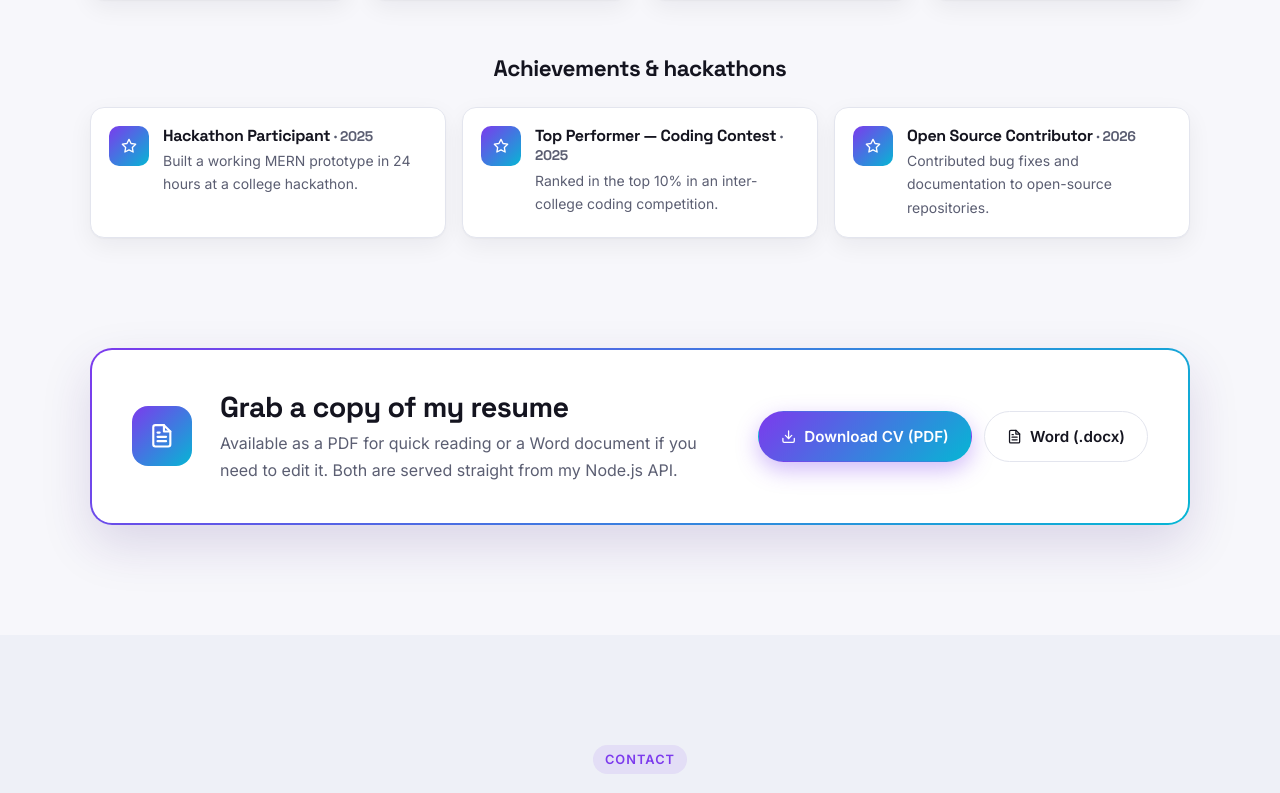
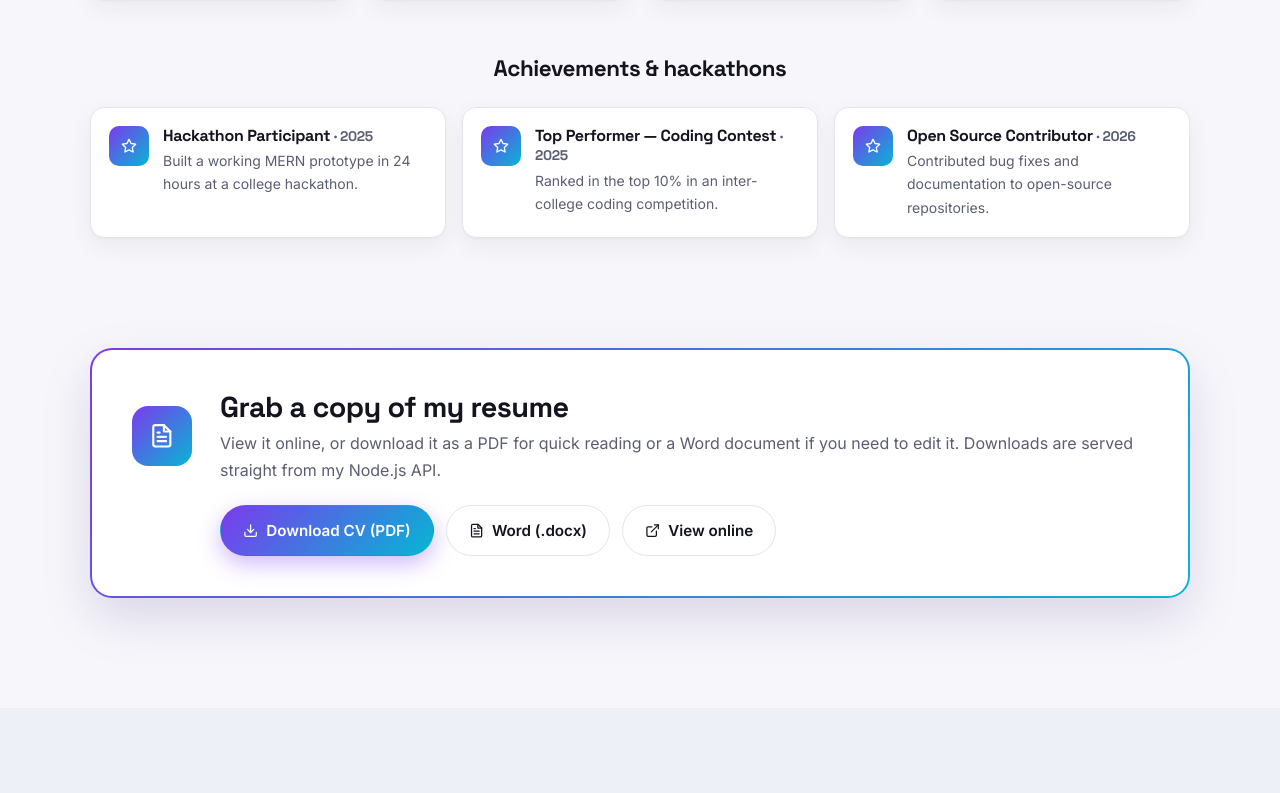
Before and after one commit to bansal1806/Portfolio, a React (Vite) app in the folder client/: page / in a window 1280 px wide. Shown: the part 5443-6236 px from the top of the page. Built offline with nearby package versions, Linux system fonts and the light colour scheme; no server answers.

Commit message:
feat(client): view the resume online from the Resume section
- 'View online' button opens /cv/index.html alongside the PDF/DOCX downloads
- Buttons sit under the description on desktop so the heading isn't squeezed

```diff
--- a/client/src/components/CVButtons.jsx
+++ b/client/src/components/CVButtons.jsx
@@ -1,8 +1,11 @@
-import { FiDownload, FiFileText } from 'react-icons/fi';
-import { CV_URLS } from '../config.js';
+import { FiDownload, FiExternalLink, FiFileText } from 'react-icons/fi';
+import { CV_URLS, CV_ONLINE_URL } from '../config.js';
 
-/** Download links for the CV. Files are streamed from the Express backend (/api/cv/:format). */
-export default function CVButtons({ size, className = '' }) {
+/**
+ * Download links for the CV. Files are streamed from the Express backend (/api/cv/:format).
+ * `showOnline` adds a link to the HTML version of the CV hosted with the site.
+ */
+export default function CVButtons({ size, className = '', showOnline = false }) {
   const sizeClass = size === 'sm' ? ' btn-sm' : '';
   return (
     <div className={`cv-buttons ${className}`}>
@@ -12,6 +15,11 @@ export default function CVButtons({ size, className = '' }) {
       <a href={CV_URLS.docx} className={`btn btn-outline${sizeClass}`} download>
         <FiFileText aria-hidden="true" /> Word (.docx)
       </a>
+      {showOnline && (
+        <a href={CV_ONLINE_URL} className={`btn btn-outline${sizeClass}`} target="_blank" rel="noopener noreferrer">
+          <FiExternalLink aria-hidden="true" /> View online
+        </a>
+      )}
     </div>
   );
 }
--- a/client/src/config.js
+++ b/client/src/config.js
@@ -7,3 +7,6 @@ export const CV_URLS = {
   pdf: `${API_URL}/api/cv/pdf`,
   docx: `${API_URL}/api/cv/docx`,
 };
+
+// HTML version of the CV, served as a static file from client/public/cv/.
+export const CV_ONLINE_URL = '/cv/index.html';
--- a/client/src/sections/Resume.jsx
+++ b/client/src/sections/Resume.jsx
@@ -10,9 +10,9 @@ export default function Resume() {
           <span className="resume-icon"><FiFileText aria-hidden="true" /></span>
           <div className="resume-text">
             <h2>Grab a copy of my resume</h2>
-            <p>Available as a PDF for quick reading or a Word document if you need to edit it. Both are served straight from my Node.js API.</p>
+            <p>View it online, or download it as a PDF for quick reading or a Word document if you need to edit it. Downloads are served straight from my Node.js API.</p>
           </div>
-          <CVButtons className="resume-buttons" />
+          <CVButtons className="resume-buttons" showOnline />
         </Reveal>
       </div>
     </section>
--- a/client/src/styles/sections.css
+++ b/client/src/styles/sections.css
@@ -475,7 +475,8 @@
 .resume-text h2 { font-size: clamp(1.4rem, 3vw, 1.8rem); margin-bottom: 6px; }
 .resume-text p { color: var(--text-muted); margin: 0; }
 @media (min-width: 900px) {
-  .resume-card { grid-template-columns: auto 1fr auto; gap: 28px; }
+  .resume-card { grid-template-columns: auto 1fr; column-gap: 28px; row-gap: 22px; }
+  .resume-buttons { grid-column: 2; }
 }
 @media (max-width: 520px) {
   .resume-buttons .btn { flex: 1 1 100%; }
```
